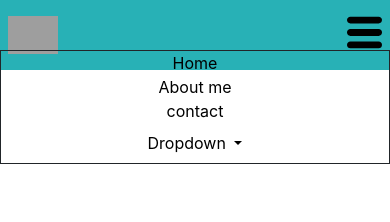
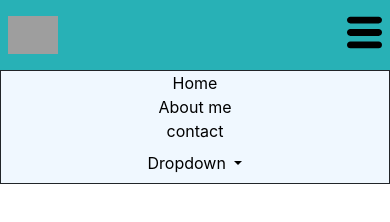
Before and after one commit to matheuspython/simple-website, a plain HTML site: page indexis/index.html in a window 390 px wide. Both pictures are taken after a click on the element 364 px from the left and 32 px from the top of the page. Drawn offline with nearby package versions, Linux system fonts and the light colour scheme; grey boxes are pictures that could not be loaded.

Commit message:
stylization of the responsive menu

```diff
--- a/css/main.css
+++ b/css/main.css
@@ -58,8 +58,6 @@ header li a:hover {
     text-transform: uppercase;
 }
 
-.container-desktop-menu {}
-
 
 /*end menu desktop*/
 
@@ -67,6 +65,7 @@ header li a:hover {
 /*menu-mobile*/
 
 .container-mobile {
+    cursor: pointer;
     margin-top: 5px;
     display: none;
     background-image: url('../images/menu-mobile.svg');
@@ -77,15 +76,20 @@ header li a:hover {
 
 .container-mobile ul {
     display: none;
+    background-color: aliceblue;
     position: absolute;
     left: 0;
-    top: 50px;
+    top: 70px;
     width: 100%;
     border: 1px solid;
 }
 
 .container-mobile li {
     text-align: center;
+}
+
+.container-mobile li:hover {
+    background-color: rgb(229, 231, 231);
 }
 
 .container-mobile li a {
```
